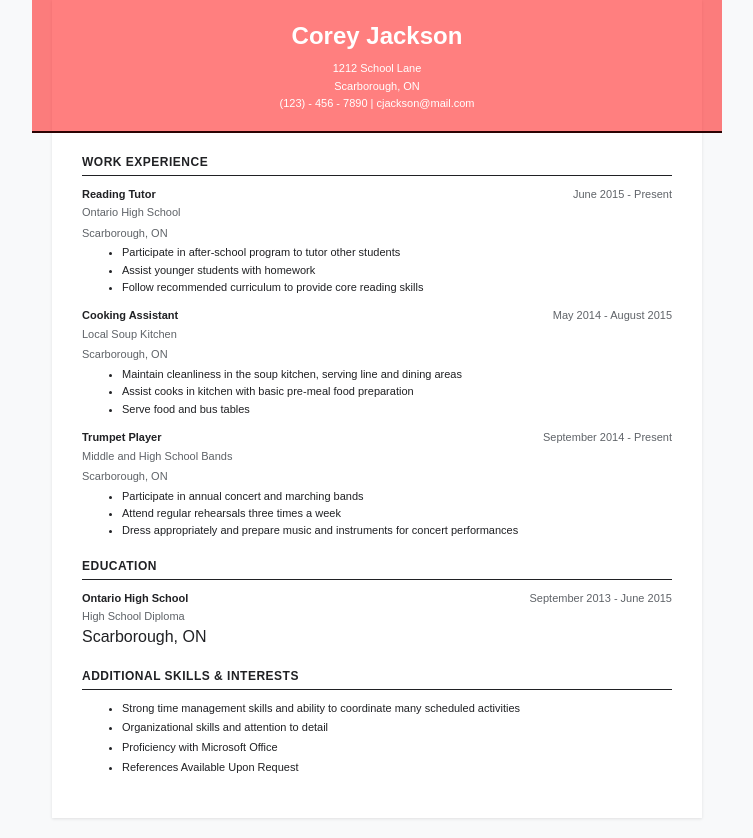
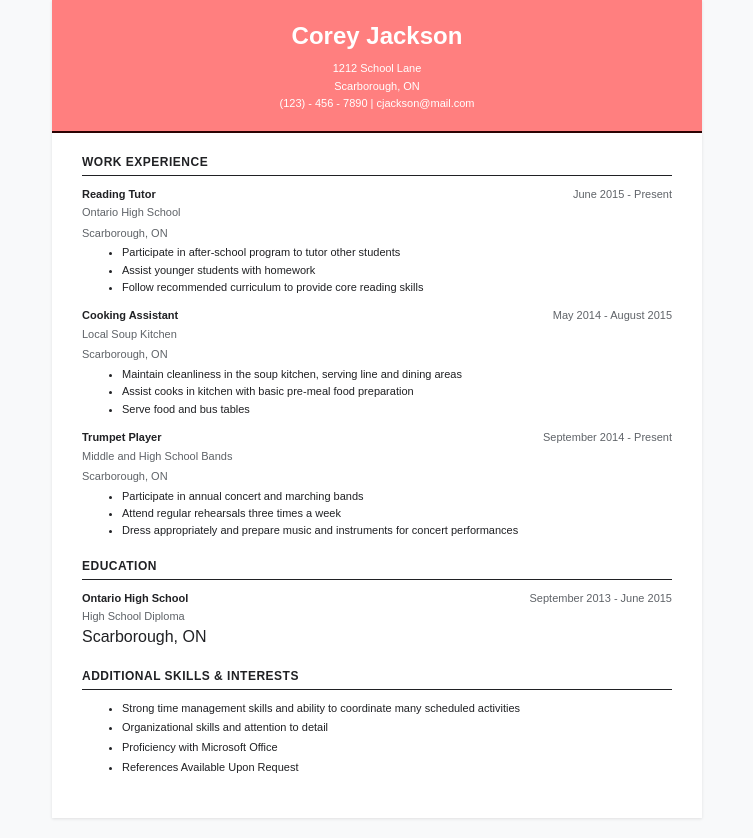
Before and after one commit to kalersahib13/Resume_Website, a plain HTML site: page index.html in a window 1280 px wide. Shown: the whole page, without its empty margins (263-1016 px from the left). Drawn offline with Linux system fonts and the light colour scheme.

Commit message:
Refactor header styles for better alignment

```diff
--- a/style.css
+++ b/style.css
@@ -25,13 +25,10 @@ body {
 
 .header {
   text-align: center;
-  position: relative;
-  left: -50px;
-  width: calc(100% + 100px);
-  margin: 0 0 20px;
+  margin: 0 -30px 20px;
   border-bottom: 2px solid rgb(43, 2, 2);
   background: rgba(255, 0, 0, 0.5);
-  padding: 18px 50px;
+  padding: 18px 30px;
 }
 
 
```
